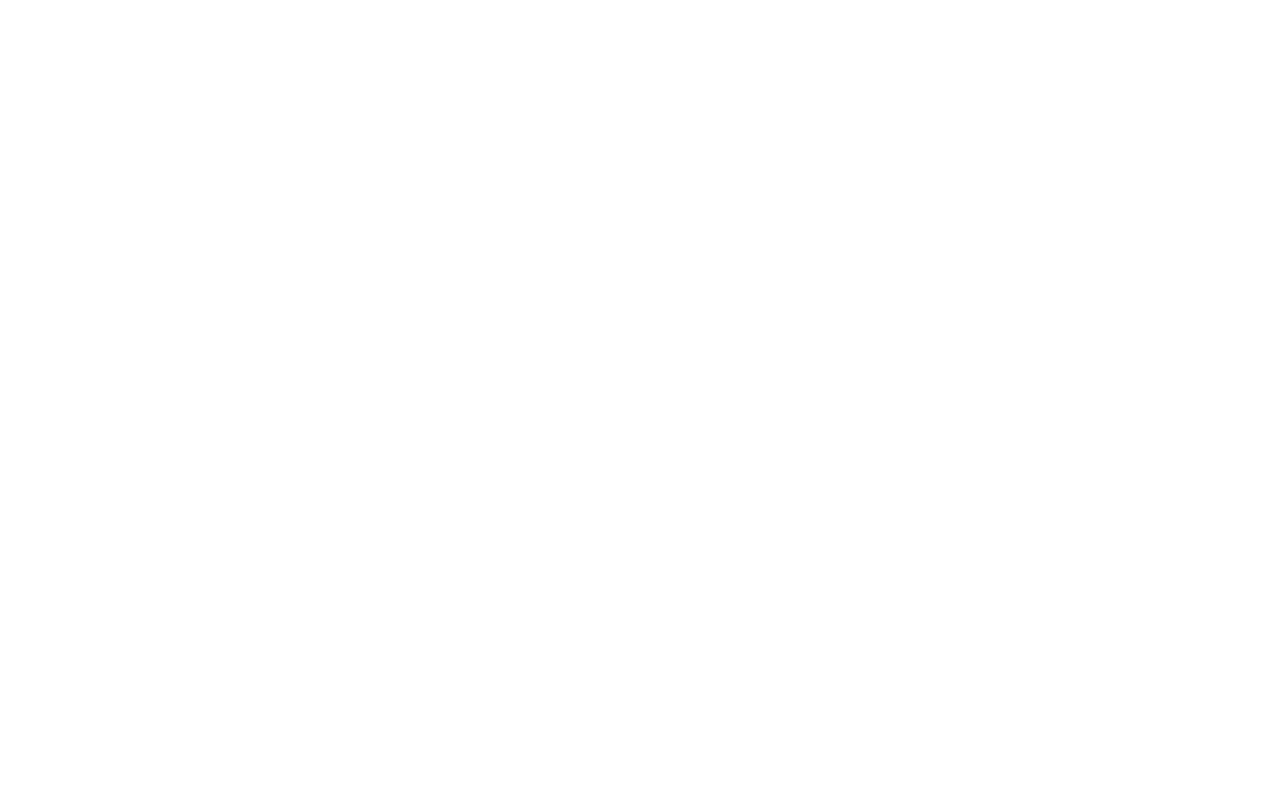
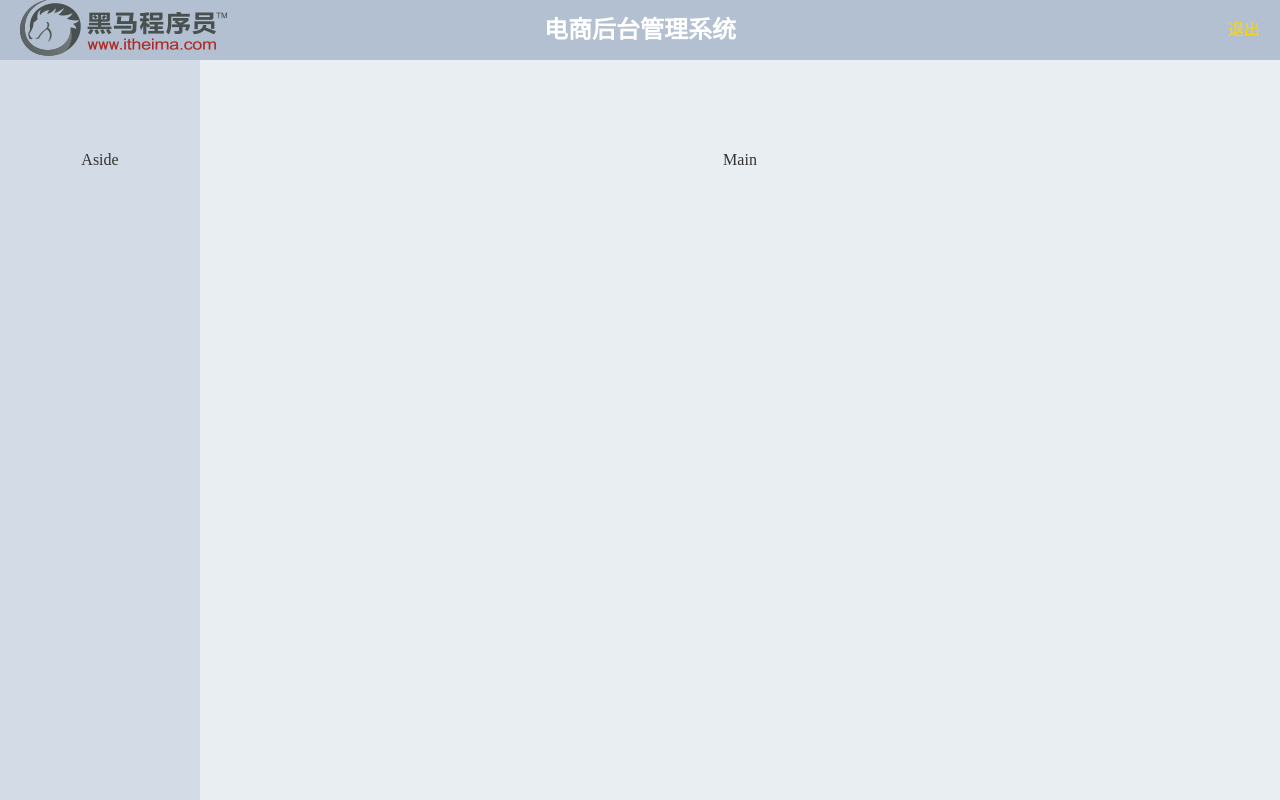
Before and after one commit to renxiaoyao123/xproject, a Vue app: page / in a window 1280 px wide. Built offline with nearby package versions, Linux system fonts and the light colour scheme; the HTML template or start-up script is replaced by a standard one.

Commit message:
home首页布局完成

```diff
--- a/src/assets/css/index.css
+++ b/src/assets/css/index.css
@@ -5,3 +5,10 @@
     margin: 0;
     padding: 0;
 }
+
+h1,
+h2,
+h3 {
+    margin: 0;
+    padding: 0;
+}
--- /dev/null
+++ b/src/components/home/home.vue
@@ -0,0 +1,68 @@
+<template>
+  <el-container class="home">
+    <el-header>
+      <el-row>
+        <el-col :span="4">
+          <div>
+            <img src="../../assets/images/logo.png" alt>
+          </div>
+        </el-col>
+        <el-col :span="16">
+          <div>
+            <h1>电商后台管理系统</h1>
+          </div>
+        </el-col>
+        <el-col :span="4">
+          <div class="right">
+            <a href="#">退出</a>
+          </div>
+        </el-col>
+      </el-row>
+    </el-header>
+    <el-container class="mybody">
+      <el-aside width="200px">Aside</el-aside>
+      <el-main>Main</el-main>
+    </el-container>
+  </el-container>
+</template>
+
+<script>
+export default {};
+</script>
+
+<style>
+.el-header {
+  background-color: #b3c0d1;
+  color: #333;
+  text-align: center;
+  line-height: 60px;
+}
+
+.el-aside {
+  background-color: #d3dce6;
+  color: #333;
+  text-align: center;
+  line-height: 200px;
+}
+
+.el-main {
+  background-color: #e9eef3;
+  color: #333;
+  text-align: center;
+  line-height: 160px;
+}
+.home {
+  height: 100%;
+}
+.home h1 {
+  color: #fff;
+}
+.mybody {
+  height: 100%;
+}
+.right a {
+  text-decoration: none;
+  color: gold;
+  float: right;
+}
+</style>
--- a/src/components/login/login.vue
+++ b/src/components/login/login.vue
@@ -19,7 +19,7 @@
         </el-form-item>
 
         <el-form-item>
-          <el-button type="primary" class="mybtn" @click="login('userObj')">登录</el-button>
+          <el-button type="primary" class="mybtn" @click.prevent="login('userObj')">登录</el-button>
         </el-form-item>
       </el-form>
     </div>
@@ -62,7 +62,7 @@
                   message: meta.msg,
                   type: "success"
                 });
-                // this.$router.push("/")
+                this.$router.push("/");
               } else {
                 this.$message.error(meta.msg);
               }
--- a/src/router/index.js
+++ b/src/router/index.js
@@ -1,6 +1,7 @@
 import Vue from 'vue'
 import Router from 'vue-router'
 import Login from '@/components/login/login.vue'
+import Home from '@/components/home/home.vue'
 
 Vue.use(Router)
 
@@ -10,6 +11,11 @@
       path: '/login',
       name: 'login',
       component: Login
+    },
+    {
+      path: '/',
+      name: 'home',
+      component: Home
     }
   ]
 })
```
Also changed, not shown: src/assets/images/logo.png (added), src/assets/logo.png (deleted).
